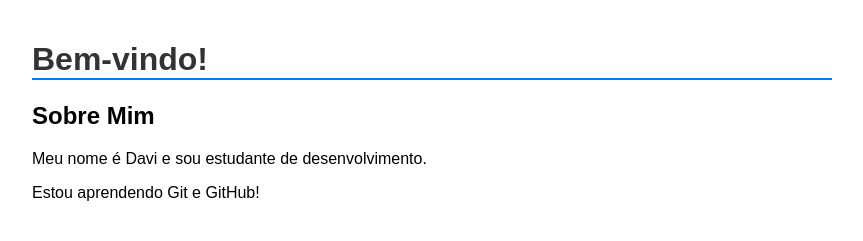
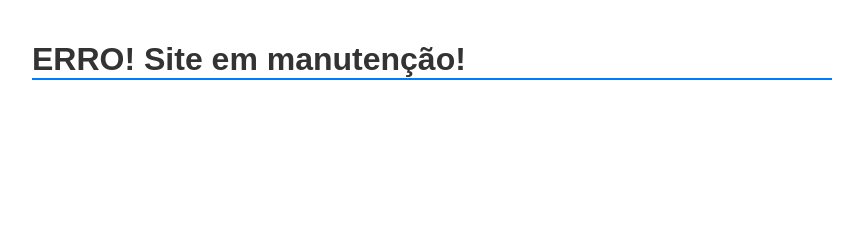
Before and after one commit to srsap00/Minha-pagina-pessoal, a plain HTML site: page index.html in a window 1280 px wide. Shown: the whole page, without its empty margins (208-1071 px from the left). Drawn offline with Linux system fonts and the light colour scheme.

Commit message:
página temporária de manutenção

```diff
--- a/index.html
+++ b/index.html
@@ -6,10 +6,7 @@
     <title>Minha Página </title>
 </head>
 <body>
-    <h1>Bem-vindo!</h1>
-    <h2>Sobre Mim</h2>
-        <p>Meu nome é Davi e sou estudante de desenvolvimento.</p>
-        <p>Estou aprendendo Git e GitHub!</p>
+    <h1>ERRO! Site em manutenção!</h1>
     </section>
 
 </body>
```
